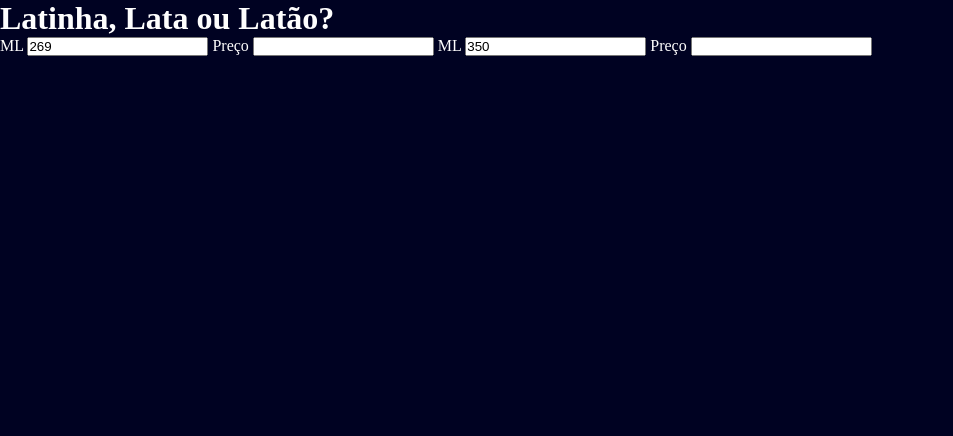
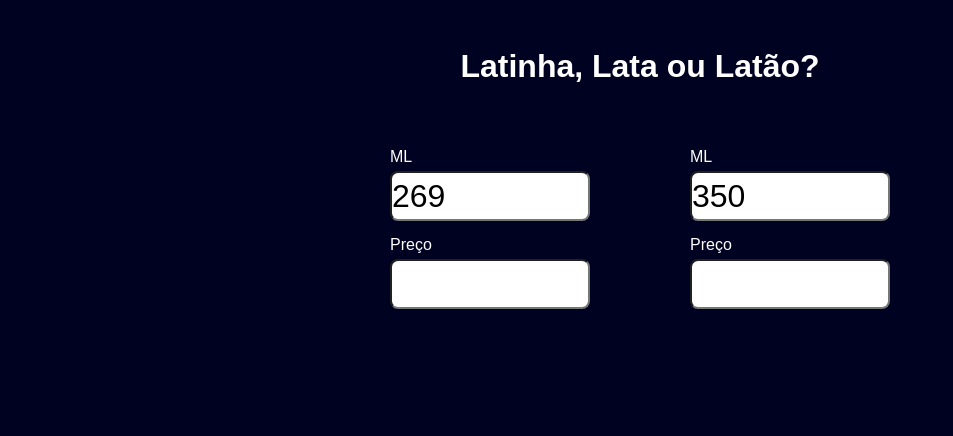
Before and after one commit to raffilsk/beer_price, a plain HTML site: page index.html in a window 1280 px wide. Shown: the whole page, without its empty margins (0-953 px from the left). Drawn offline with Linux system fonts and the light colour scheme.

Commit message:
Estilização dos componentes

```diff
--- a/scripts.js
+++ b/scripts.js
@@ -3,22 +3,27 @@ const element = document.getElementById("root");
 function container(){
    return `
    ${header()}
-   <form onchange="calc()">
+    <div id="container" onchange="calc()">
+        <div id="column1">
                     <label for="">ML</label>
                     <input type="number" name="" id="mlColumn1" value="269" >
 
                     <label for="">Preço</label>
                     <input type="number" name="" id="priceColumn1" value="">
 
+                    <div id="result1"></div>
+            </div>
+            <div id="column2">
                     <label for="">ML</label>
                     <input type="number" name="" id="mlColumn2" value="350" >
 
                     <label for="">Preço</label>
                     <input type="number" name="" id="priceColumn2" value="">
-    </form>
 
-    <div id="result1"></div>
                     <div id="result2"></div>
+            </div>
+
+    </div>
    `
 }
 
@@ -42,8 +47,17 @@ function calc(){
    let total1 = price1 * (1000/ml1)
    let total2 = price2 * (1000/ml2)
 
-   let result1 = document.getElementById("result1").innerHTML = total1
-   let result2 = document.getElementById("result2").innerHTML = total2
+   let result1 = document.getElementById("result1").innerHTML = total1.toFixed(2)
+   let result2 = document.getElementById("result2").innerHTML = total2.toFixed(2)
+
+   if(result1 < result2){
+    document.getElementById("result1").style.border = "1px solid green";
+    document.getElementById("result2").style.border = "0px";
+   }
+   else{
+    document.getElementById("result2").style.border = "1px solid green";
+    document.getElementById("result1").style.border = "0px";
+   }
 
 
    return result1 + result2
--- a/styles/style.scss
+++ b/styles/style.scss
@@ -1,9 +1,61 @@
-*{
+* {
     margin: 0;
     padding: 0;
     box-sizing: border-box;
 }
-body{
+body {
     background: #000222;
-    color: #fefefe
+    color: #fefefe;
+    font-family: Arial, Helvetica, sans-serif;
 }
+
+header {
+    text-align: center;
+    padding: 3rem;
+}
+
+#container {
+    max-width: 800px;
+    max-height: 400px;
+    position: relative;
+    margin: auto;
+
+    display: flex;
+    flex-direction: row;
+    align-items: center;
+    justify-content: center;
+
+    #column1,
+    #column2 {
+        display: flex;
+        flex-direction: column;
+        flex-flow: column wrap;
+        height: 300px;
+        width: 300px;
+        align-items: center;
+        text-align: left;
+
+
+        input {
+            width: 200px;
+            height: 50px;
+            font-size: 2rem;
+            border-radius: 0.5rem;
+        }
+
+        label {
+            width: 200px;
+            margin: 15px 0 5px 0;
+        }
+    }
+    #result1,
+    #result2 {
+        width: 200px;
+        height: 50px;
+        font-size: 2rem;
+        margin-top: 2rem;
+        text-align: center;
+        line-height: 50px;
+        border-radius: 0.5rem;
+    }
+}
```
Also changed, not shown: styles/style.css, 1 other file. Lines whose indentation alone changed are shown as unchanged.
